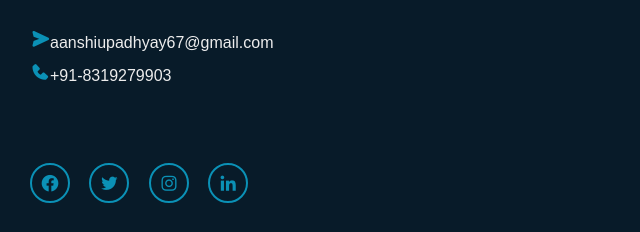
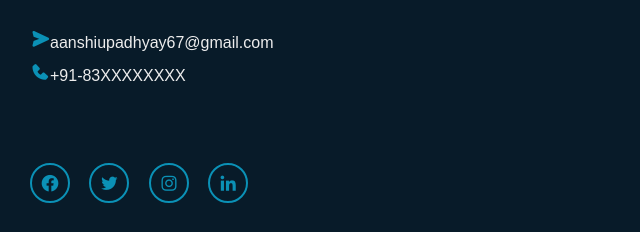
Before and after one commit to aanshi-upadhyay/Aanshi-Upadhyay-PortFolio, a plain HTML site: page index.html in a window 1280 px wide. Shown: the part 3927-4159 px from the top of the page, 0-640 px from the left. Drawn offline with nearby package versions, Linux system fonts and the light colour scheme.

Commit message:
Update index.html

```diff
--- a/index.html
+++ b/index.html
@@ -229,7 +229,7 @@ My journey in web development started with a fascination for the intersection of
              I look forward to connecting with you. </p>
         <div class="contact-list">
             <li><i class="bx bxs-send"></i>aanshiupadhyay67@gmail.com</li>
-            <li><i class="bx bxs-phone"></i>+91-8319279903</li>
+            <li><i class="bx bxs-phone"></i>+91-83XXXXXXXX</li>
         </div>
         <div class="contact-icons">
             <a href="https://www.facebook.com/index.php/"><i class="bx bxl-facebook-circle"></i></a>
```
